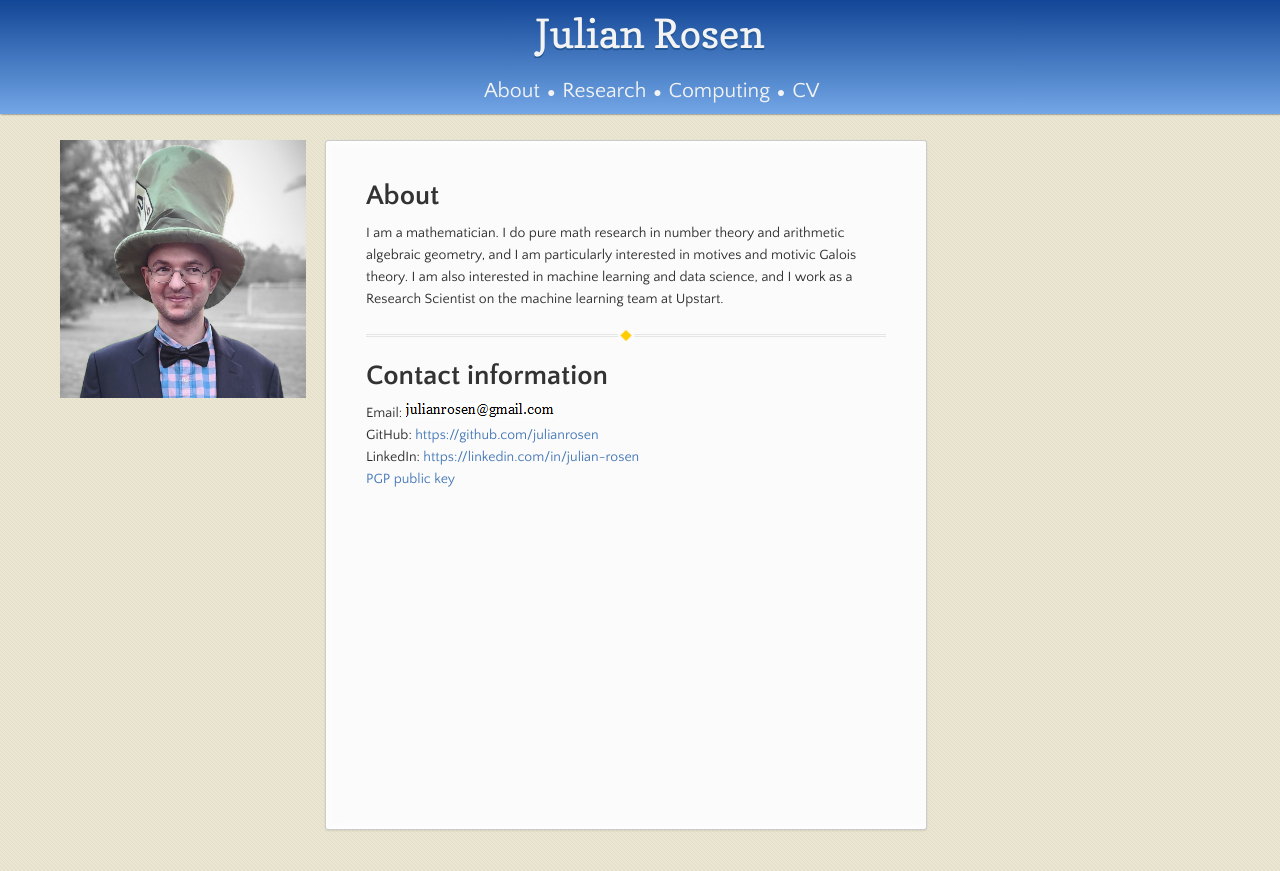
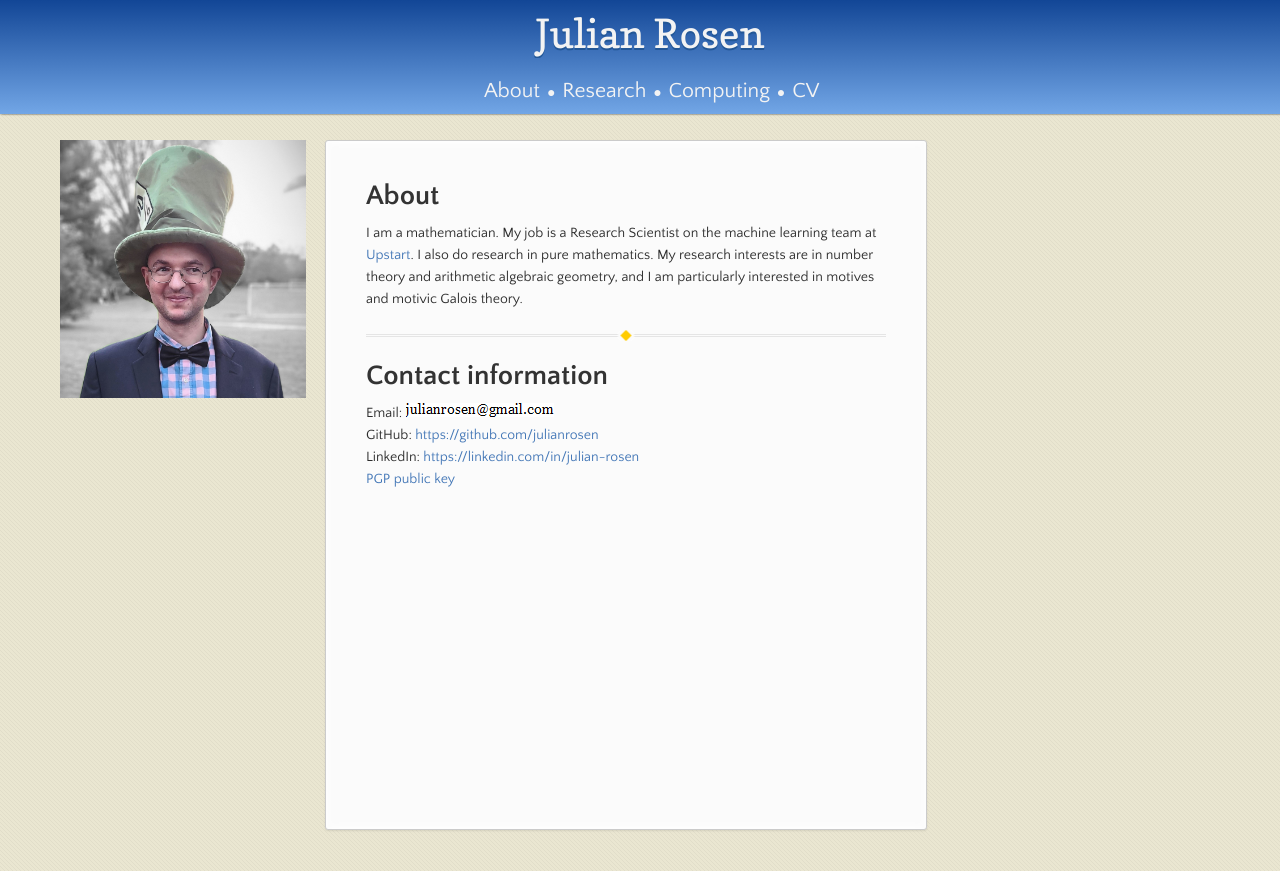
Before and after one commit to julianrosen/julianrosen.github.io, a Jekyll site: the page built from index.md, in a window 1280 px wide. Shown: the top 871 px of the page. Built offline with Jekyll 4.4.1, drawn with Linux system fonts in a browser that asks for light colours; the repository's description, which GitHub fills in, is left out; our own code applies the rules of GitHub Pages for plain Markdown files.

Commit message:
Updated job decsription

```diff
--- a/index.md
+++ b/index.md
@@ -3,8 +3,8 @@ layout: default
 ---
 # About
 
-I am a mathematician. I do pure math research in number theory and arithmetic algebraic geometry, and I am particularly interested in motives
-and motivic Galois theory. I am also interested in machine learning and data science, and I work as a Research Scientist on the machine learning team at Upstart.
+I am a mathematician. My job is a Research Scientist on the machine learning team at [Upstart](https://www.upstart.com/). I also do research in pure mathematics. My research interests are in number theory and arithmetic algebraic geometry, and I am particularly interested in motives
+and motivic Galois theory.
 
 ---
 # Contact information
```
